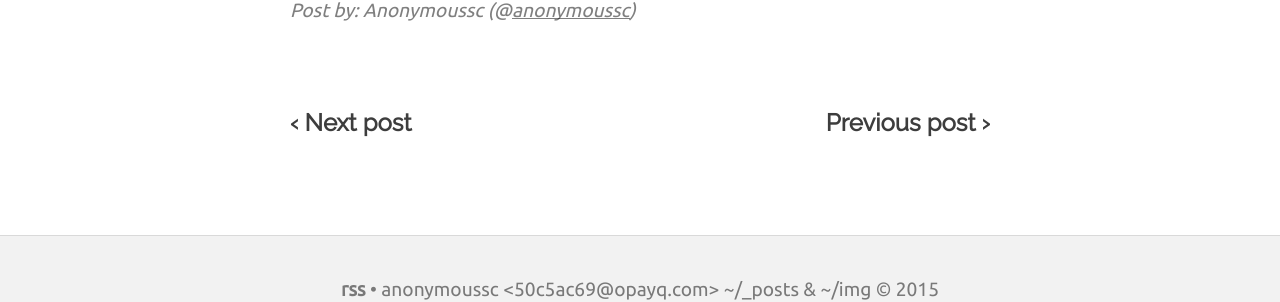
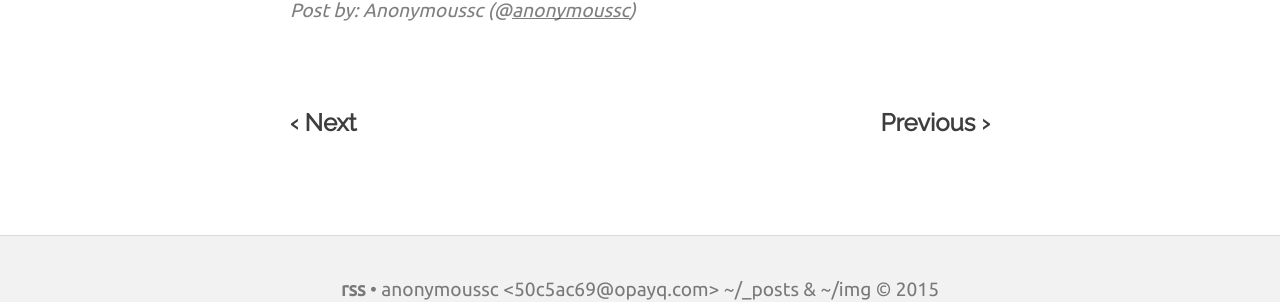
Before and after one commit to anonymoussc/anonymoussc.github.io, a Jekyll site: the page built from _posts/2015-06-27-count-an-predicated-value-from-quantitative-value-formulation.markdown, in a window 1280 px wide. Shown: the part 1003-1305 px from the top of the page. Built offline with Jekyll 4.4.1, drawn with Linux system fonts in a browser that asks for light colours; nearby versions of some CDN libraries; comment, search, counter and statistics services are not loaded.

Commit message:
Updated config

```diff
--- a/_config.yml
+++ b/_config.yml
@@ -73,8 +73,8 @@ var_on_the_web: On the web
 var_read: Read # Text after each post summary on the homepage.
 var_newer: Newer
 var_older: Older
-var_next_post: Next post
-var_previous_post: Previous post
+var_next_post: Next
+var_previous_post: Previous
 var_less_than_a_minute_read: Less than a minute read
 var_min_read: min read # Text after reading time. Example: 5 min read.
 var_post_by: Post by
```
Also changed, not shown: 1 other file.
